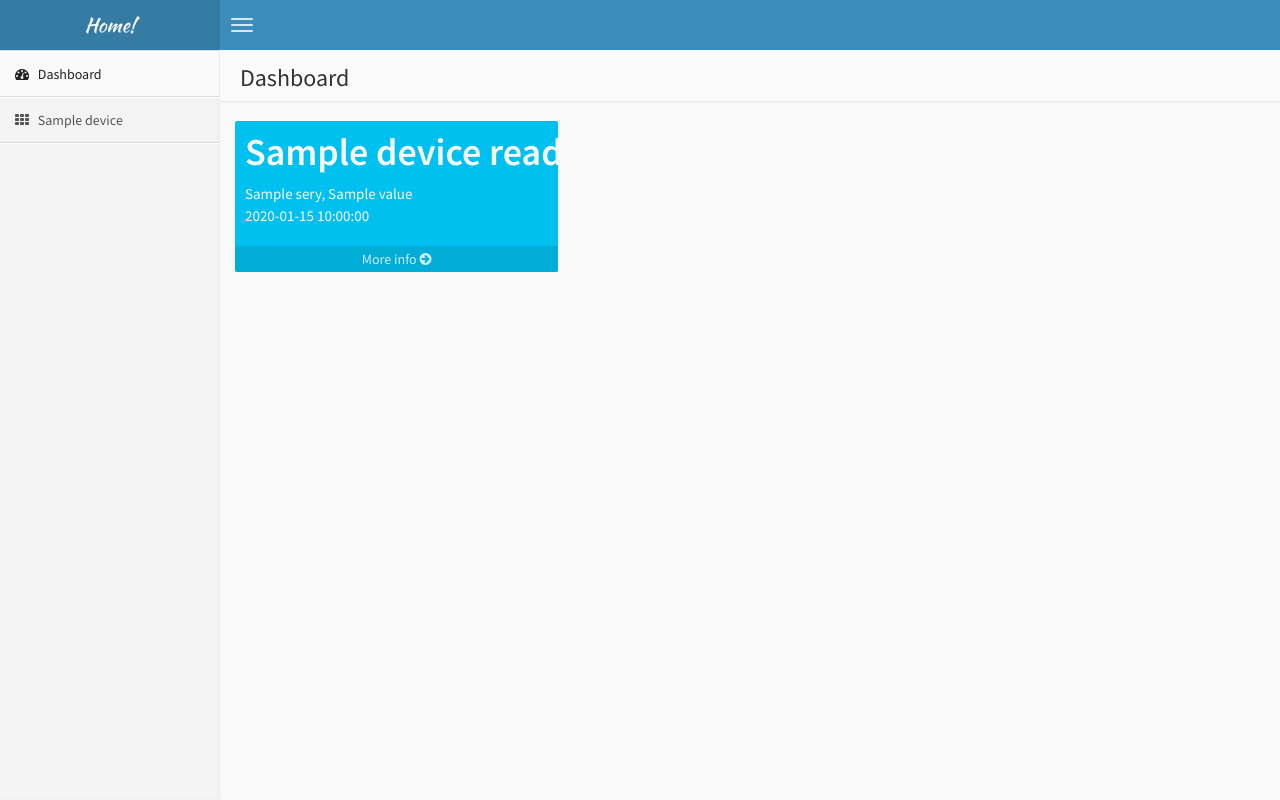
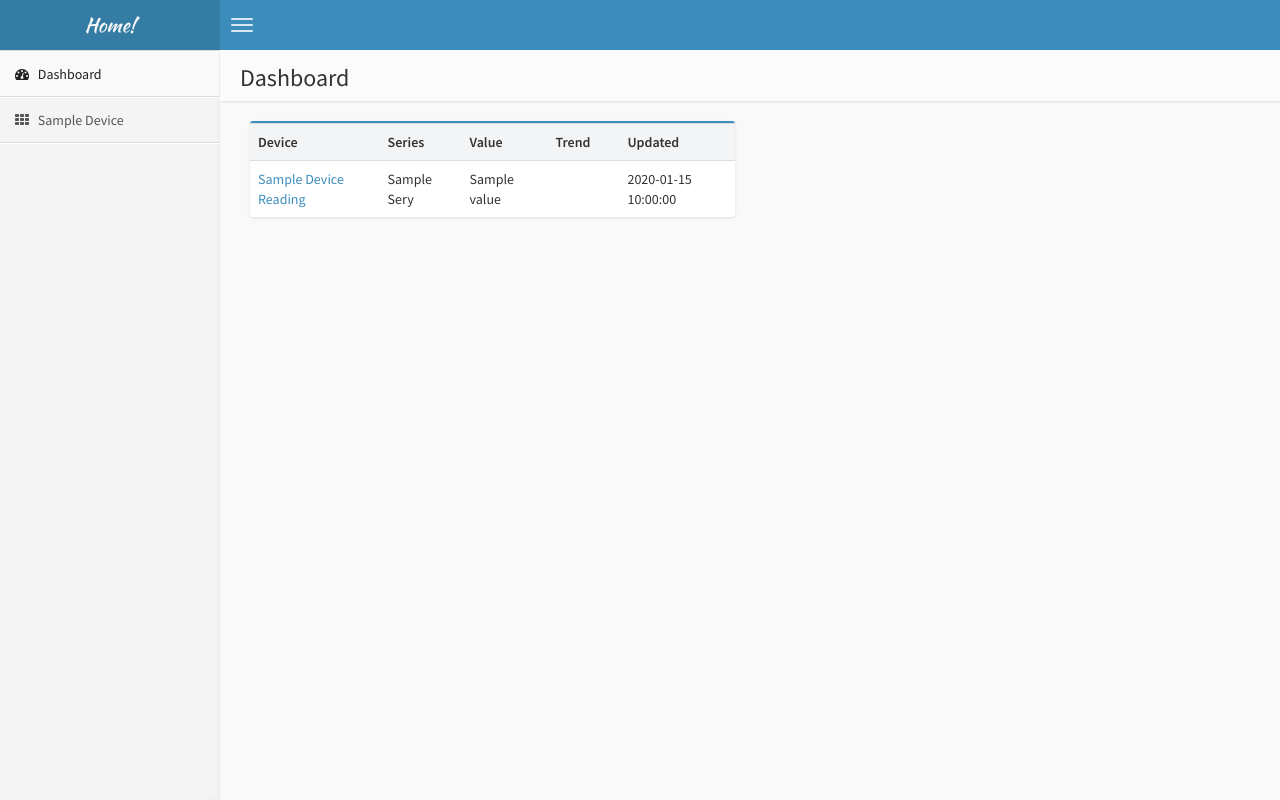
Before and after one commit to d0ugal/home, a Flask app: template home/dash/templates/dashboard.html in a window 1280 px wide. Run offline with Flask 2, Linux system fonts and the light colour scheme; the template is opened without the code that fills it: most values are stand-ins (such as "Sample title", 1, 10 or a date in 2020); some libraries are stand-ins or nearby versions.

Commit message:
UI Tweaks.

```diff
--- a/home/__init__.py
+++ b/home/__init__.py
@@ -1,4 +1,4 @@
-__version__ = '0.0.11'
+__version__ = '0.0.12'
 
 from flask import Flask
 
--- a/home/dash/static/js/home.js
+++ b/home/dash/static/js/home.js
@@ -66,4 +66,4 @@ function device_series_graph(device_id, series_id, id){
         }
     });
 
-}
+};
--- a/home/dash/templates/base.html
+++ b/home/dash/templates/base.html
@@ -54,7 +54,7 @@
                         {% for device in devices %}
                         <li>
                             <a href="{{ url_for('.dashboard', device_name=device.name) }}">
-                                <i class="fa fa-th"></i> <span>{{ device.name }}</span>
+                                <i class="fa fa-th"></i> <span>{{ device.name|title }}</span>
                             </a>
                         </li>
                         {% endfor %}
@@ -86,14 +86,14 @@
         <script src="http://ajax.googleapis.com/ajax/libs/jquery/2.0.2/jquery.min.js"></script>
         <!-- Bootstrap -->
         <script src="{{ url_for('static', filename='js/bootstrap.min.js') }}" type="text/javascript"></script>
-        <!-- AdminLTE App -->
+
         <script src="{{ url_for('static', filename='js/AdminLTE/app.js') }}" type="text/javascript"></script>
-
-        <!-- FLOT CHARTS -->
         <script src="{{ url_for('static', filename='js/plugins/flot/jquery.flot.min.js') }}" type="text/javascript"></script>
         <script src="{{ url_for('static', filename='js/plugins/flot/jquery.flot.resize.min.js') }}" type="text/javascript"></script>
         <script src="{{ url_for('static', filename='js/plugins/flot/jquery.flot.time.min.js') }}" type="text/javascript"></script>
+        <script src="{{ url_for('static', filename='js/plugins/sparkline/jquery.sparkline.min.js') }}" type="text/javascript"></script>
 
+        <script src="{{ url_for('static', filename='js/home.js') }}" type="text/javascript"></script>
 
         {% block extra_js %}{% endblock %}
 
--- a/home/dash/templates/dashboard.html
+++ b/home/dash/templates/dashboard.html
@@ -6,44 +6,66 @@
 
 {% block content %}
 
-    <div class="row">
+    <section class="col-lg-6 connectedSortable">
 
-        {% for device_name, series_list in device_readings.items() %}
+        <div class="box box-primary">
+            <div class="box-body no-padding">
+                <div class="table-responsive">
 
-            <div class="col-sm-4 col-xs-6">
+                    <table class="table table-striped">
+                        <tr>
+                            <th>Device</th>
+                            <th>Series</th>
+                            <th>Value</th>
+                            <th>Trend</th>
+                            <th>Updated</th>
+                        </tr>
 
-                <div class="small-box bg-{{ loop.cycle('aqua', 'green', 'yellow', 'red', 'blue') }}">
-
-                    <div class="inner">
-
-                        <h3>
-                            {{ device_name }}
-                        </h3>
-
-                        {% for series in series_list %}
-
-                            <p>
-                                {{ series.name }}, {{ series.value }}<br/>
-                                <time datetime="{{ series.created_at }}">
-                                        {{ series.created_at }}
-                                </time>
-                            </p>
-
+                        {% for device_name, series_list in device_readings.items() %}
+                                {% for series in series_list %}
+                                    <tr>
+                                        <td>
+                                            <a href="{{ url_for('.dashboard', device_name=device_name ) }}">
+                                                {{ device_name|title }}
+                                            </a>
+                                        </td>
+                                        <td>{{ series.name|title }}</td>
+                                        <td>{{ series.value }}</td>
+                                        <td>
+                                            <span class="sparkline">{{ series.sparkline }}</span>
+                                        </td>
+                                        <td>
+                                            {{ series.created_at}}
+                                        </td>
+                                    </tr>
+                            {% endfor %}
                         {% endfor %}
-
-                    </div>
-
-                    <a href="{{ url_for('.dashboard', device_name=device_name ) }}" class="small-box-footer">
-                        More info <i class="fa fa-arrow-circle-right"></i>
-                    </a>
+                    </table>
 
                 </div>
+            </div>
+        </div>
 
-            </div>
+    </section>
 
 
-        {% endfor %}
+{% endblock %}
 
-    </div>
+{% block extra_js %}
+
+    <script type="text/javascript">
+
+        $(function(){
+
+            $('.sparkline').sparkline('html', {
+                type: 'line',
+                height: '1em',
+                width: '4em',
+                lineColor: 'black'
+            });
+
+        });
+
+    </script>
 
 {% endblock %}
--- a/home/dash/templates/device.html
+++ b/home/dash/templates/device.html
@@ -73,8 +73,6 @@
 
 {% block extra_js %}
 
-    <script src="{{ url_for('static', filename='js/home.js') }}" type="text/javascript"></script>
-
     <script type="text/javascript">
 
         $(function(){
```
Also changed, not shown: home/dash/web.py (+22 -24 lines).
